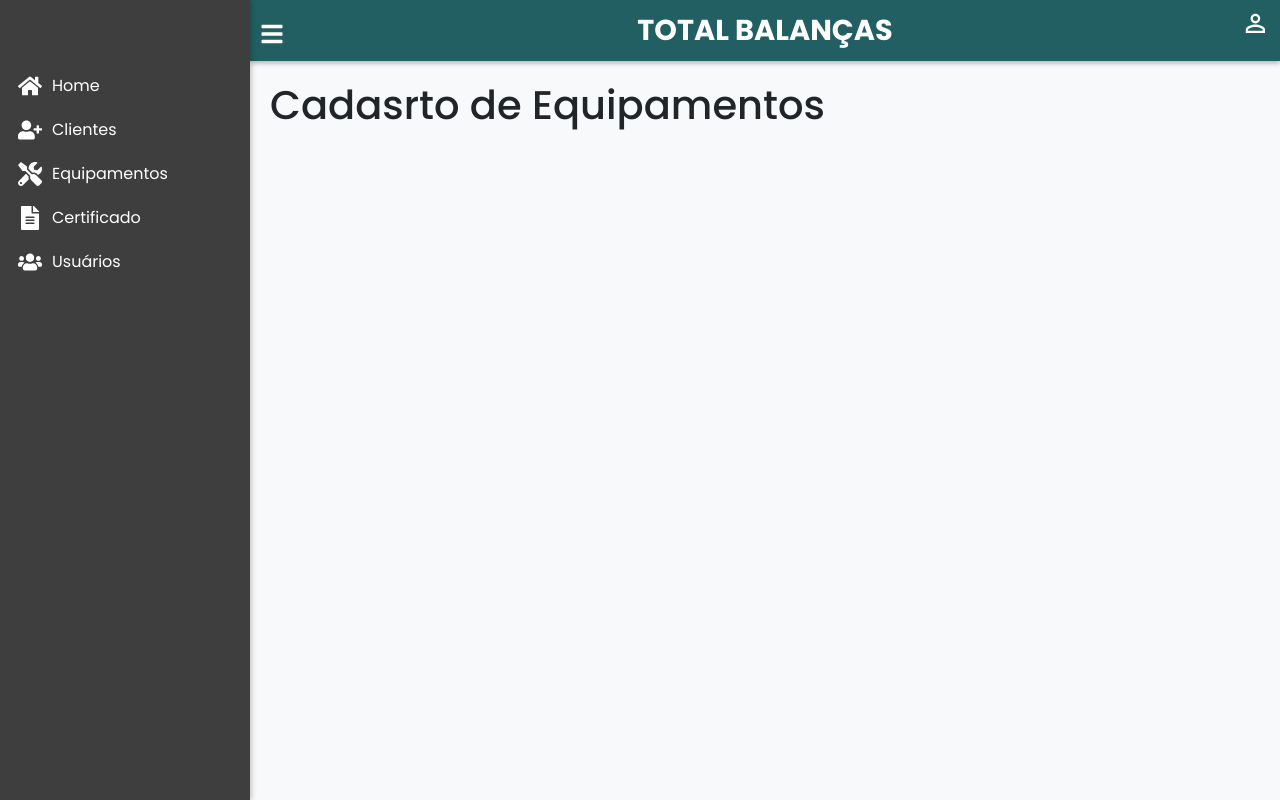
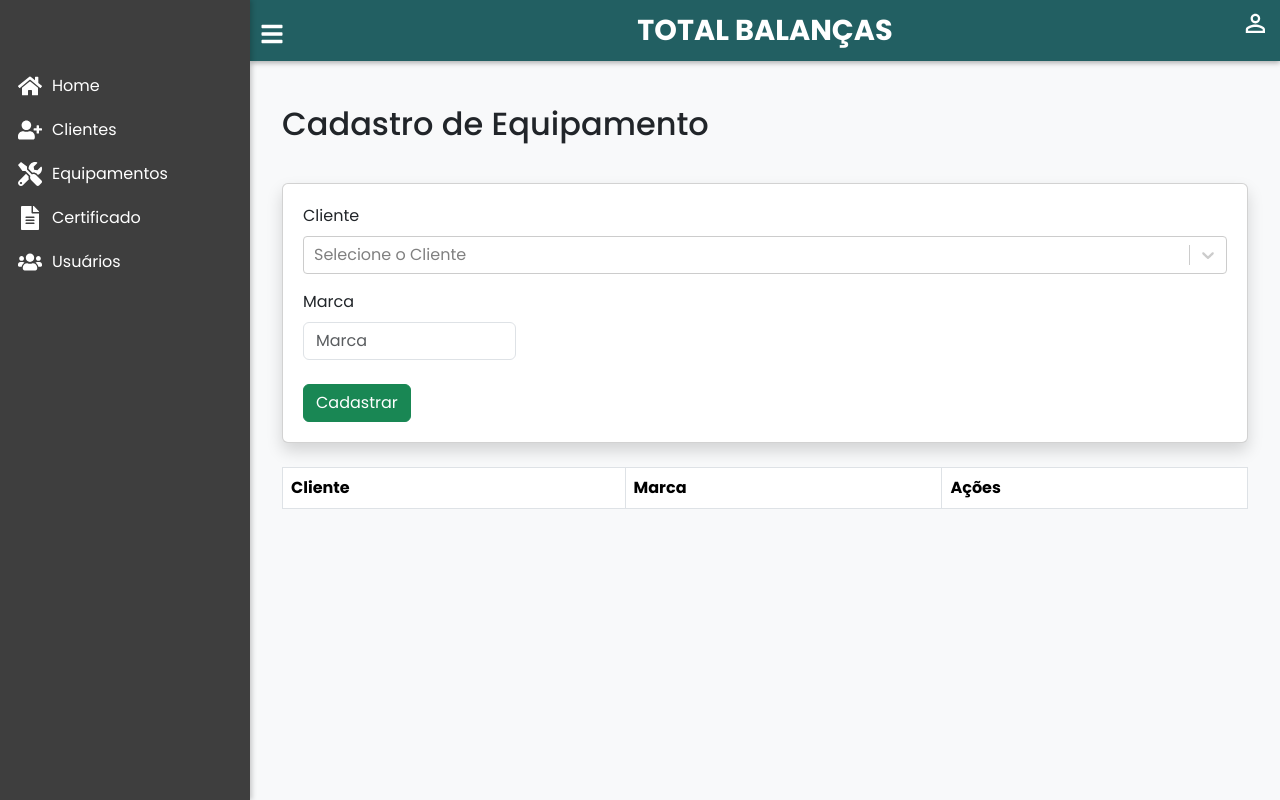
Before and after one commit to EduCarmo/front-sistema-certificado, a React (Create React App) app: page /cadastro-equipamento in a window 1280 px wide. Built offline with nearby package versions, Linux system fonts and the light colour scheme.

Commit message:
Inicio da pagina de cadastro de equipamentos

```diff
--- a/package.json
+++ b/package.json
@@ -14,6 +14,7 @@
     "react-router": "^7.1.1",
     "react-router-dom": "^7.1.1",
     "react-scripts": "5.0.1",
+    "react-select": "^5.9.0",
     "web-vitals": "^4.2.4"
   },
   "scripts": {
--- a/src/ConteudoPages/ConteudoCadastroCliente/ConteudoCadastroCliente.css
+++ b/src/ConteudoPages/ConteudoCadastroCliente/ConteudoCadastroCliente.css
@@ -40,9 +40,4 @@
         width: 100%;
         margin-left: 30px;
     }
-
-    .modalCadastroCliente {
-        margin-left: 55px;
-        max-width: 65%;
-    }
 }
--- a/src/ConteudoPages/ConteudoCadastroCliente/ConteudoCadastroCliente.js
+++ b/src/ConteudoPages/ConteudoCadastroCliente/ConteudoCadastroCliente.js
@@ -22,7 +22,6 @@ function ConteudoCadastroCliente() {
   const [clienteParaEditar, setClienteParaEditar] = useState(null);
   const [searchTerm, setSearchTerm] = useState("");
   const [isEditing, setIsEditing] = useState(false);
-
 
   const handleSubmit = (event) => {
     event.preventDefault();
@@ -550,7 +549,7 @@ function ConteudoCadastroCliente() {
                 <ButtonComponents
                   variant="success"
                   type="submit"
-                  texto={isEditing ? "Atualizar" : "Cadastrar"}
+                  texto={isEditing ? "Salvar" : "Cadastrar"}
                 />
                 <ButtonComponents
                   variant="primary"
--- a/src/ConteudoPages/ConteudoCadastroEquipamento/ConteudoCadastroEquipamento.css
+++ b/src/ConteudoPages/ConteudoCadastroEquipamento/ConteudoCadastroEquipamento.css
@@ -0,0 +1,14 @@
+
+.buttonCadastroEquipamentosAcoes > button{
+    margin: 3px 5px;
+    width: 5rem;
+}
+
+@media (max-width: 768px) {
+
+    .containerCadastroEquipamento {
+        width: 100%;
+        margin-left: 30px;
+    }
+
+}
--- a/src/ConteudoPages/ConteudoCadastroEquipamento/ConteudoCadastroEquipamento.js
+++ b/src/ConteudoPages/ConteudoCadastroEquipamento/ConteudoCadastroEquipamento.js
@@ -1,11 +1,169 @@
-import React from 'react'
+import { React, useState } from "react";
+import { Container, Card, Form, Row } from "react-bootstrap";
+import Col from "react-bootstrap/Col";
+import Select from "react-select";
+import "./ConteudoCadastroEquipamento.css";
+import ButtonComponents from "../../components/ButtonComponents/ButtonComponents";
+import AlertComponents from "../../components/AlertComponents/AlertComponents";
+import Table from "react-bootstrap/Table";
 
 function ConteudoCadastroEquipamento() {
-    return (
-        <>
-            <h1>Cadasrto de Equipamentos</h1>
-        </>
+  const [alertMessage, setAlertMessage] = useState("");
+  const [alertVariant, setAlertVariant] = useState("");
+  const [equipamentos, setEquipamentos] = useState([]);
+  const [selectedCliente, setSelectedCliente] = useState(null);
+  const [editingEquipamento, setEditingEquipamento] = useState(null);
+
+  const [clientes, setClientes] = useState([
+    { value: "total-tecnologia", label: "Total Tecnologia" },
+    { value: "tech-libra", label: "TechLibra" },
+    { value: "total-balancas", label: "Total Balanças" },
+  ]);
+
+  const handleSubmit = (event) => {
+    event.preventDefault();
+    const form = event.target;
+
+    const data = {
+      id: editingEquipamento ? editingEquipamento.id : Date.now(),
+      cliente: selectedCliente ? selectedCliente.label : "",
+      marca: form["marca"].value,
+    };
+
+    if (!data.cliente || !data.marca) {
+      setAlertMessage("Por favor, preencha todos os campos.");
+      setAlertVariant("danger");
+      setTimeout(() => setAlertMessage(""), 3000);
+      return;
+    }
+
+    if (editingEquipamento) {
+      setEquipamentos((prevEquipamentos) =>
+        prevEquipamentos.map((equipamento) =>
+          equipamento.id === editingEquipamento.id ? data : equipamento
+        )
+      )
+
+      setAlertMessage("Equipamento editado com sucesso!");
+      setAlertVariant("info");
+      setTimeout(() => setAlertMessage(""), 3000);
+
+    }else {
+      setEquipamentos((prevEquipamentos) => [...prevEquipamentos, data]);
+      setAlertMessage("Equipamento cadastrado com sucesso!");
+      setAlertVariant("success");
+      setTimeout(() => setAlertMessage(""), 3000);
+    }
+
+
+    setSelectedCliente(null);
+    setEditingEquipamento(null)
+    form.reset();
+  };
+
+  const handleEdit = (equipamento) => {
+    setEditingEquipamento(equipamento);
+    setSelectedCliente(
+      clientes.find((cliente) => cliente.label === equipamento.cliente)
     )
+
+  }
+
+  const handleDelete = (id) => {
+    setEquipamentos((prevEquipamentos) =>
+      prevEquipamentos.filter((equipamento) => equipamento.id !== id)
+    );
+    setAlertMessage("Equipamento excluído com sucesso!");
+    setAlertVariant("danger");
+    setTimeout(() => setAlertMessage(""), 3000);
+  }
+
+
+
+  return (
+    <>
+      {alertMessage && (
+        <AlertComponents message={alertMessage} variant={alertVariant} />
+      )}
+      <Container>
+        <h2 className="title mt-4">Cadastro de Equipamento</h2>
+        <Card className="shadow p-1 containerCadastroEquipamento">
+          <Card.Body>
+            <Form onSubmit={handleSubmit}>
+              <Row>
+                <div className="">
+                  <Form.Label>Cliente</Form.Label>
+                  <Select
+                    options={clientes}
+                    placeholder="Selecione o Cliente"
+                    isSearchable
+                    name="cliente"
+                    value={selectedCliente}
+                    onChange={(selectedOption) =>
+                      setSelectedCliente(selectedOption)
+                    }
+                  />
+                </div>
+              </Row>
+              <Row>
+                <Form.Group className="mt-3" as={Col} md="3">
+                  <Form.Label>Marca</Form.Label>
+                  <Form.Control
+                  type="text"
+                  name="marca"
+                  placeholder="Marca"
+                  defaultValue={editingEquipamento ? editingEquipamento.marca : ""}
+                  />
+                </Form.Group>
+              </Row>
+
+              <div className="mt-4">
+                <ButtonComponents
+                  variant="success"
+                  type="submit"
+                  texto={editingEquipamento ? "Salvar" : "Cadastrar"}
+                />
+              </div>
+            </Form>
+          </Card.Body>
+        </Card>
+
+        <Table striped bordered hover className="mt-4">
+          <thead>
+            <tr>
+              <th>Cliente</th>
+              <th>Marca</th>
+              <th>Ações</th>
+            </tr>
+          </thead>
+          <tbody>
+            {equipamentos.map((equipamento) => (
+              <tr key={equipamento.id}>
+                <td>{equipamento.cliente}</td>
+                <td>{equipamento.marca}</td>
+                <td className="text-end">
+                  <div className="buttonCadastroEquipamentosAcoes">
+                    <ButtonComponents
+                      variant="warning"
+                      type="button"
+                      texto="Editar"
+                      onClick={() => handleEdit(equipamento)}
+                    />
+                    <ButtonComponents
+                      variant="danger"
+                      type="button"
+                      texto="Excluir"
+                      onClick={() => handleDelete(equipamento.id)}
+                    />
+                  </div>
+                </td>
+              </tr>
+            ))}
+          </tbody>
+        </Table>
+      </Container>
+    </>
+  );
 }
 
-export default ConteudoCadastroEquipamento
+export default ConteudoCadastroEquipamento;
```
Also changed, not shown: src/components/FormComponents/FormComponents.js (deleted, +0 -22 lines), src/components/FormComponents/FormComponents.css (deleted), 1 other file (tests, documents, lock files or other folders).
